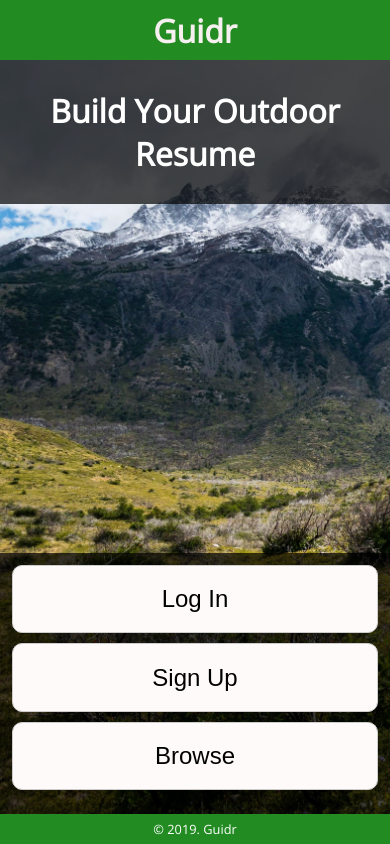
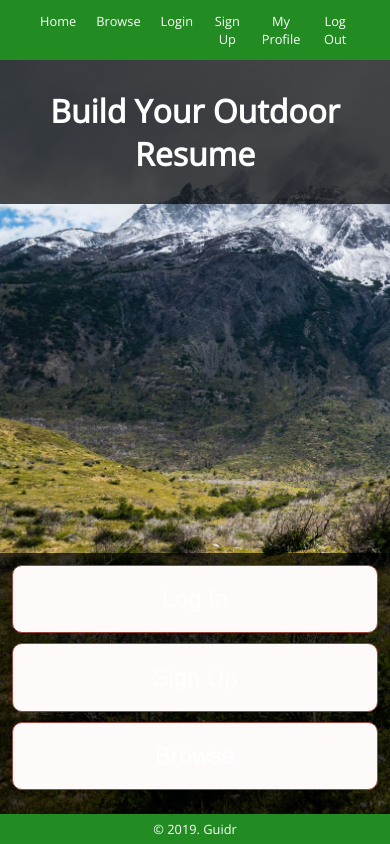
Before and after one commit to Build-Week-FT-Guidr/front-end, a React (Create React App) app in the folder guidr/: page / in a window 390 px wide. Built offline with nearby package versions, Linux system fonts and the light colour scheme; no server answers.

Commit message:
Updated home button styles and navigation link styles

```diff
--- a/guidr/src/sass/Home.scss
+++ b/guidr/src/sass/Home.scss
@@ -36,10 +36,8 @@
   padding: 3% 0;
   width: 100%;
 
-
-
   a {
-    color: #000;
+    color: #fff;
     text-decoration: none;
     padding: 0;
     margin: 0 3%;
@@ -48,14 +46,19 @@
       align-items: center;
       padding: 1.2rem;
       font-size: 1.5rem;
-      border: 1px solid #ccc;
+      border: 1px solid #98473e;
       border-radius: 10px;
       width: 100%;
       margin: 0 5%;
+      background-color: #98473e;
+      color: #fff;
+      cursor: pointer;
 
       &:hover {
-        box-shadow: 1px 1px 10px snow;
-        cursor: pointer;
+        background-color: #88958d;
+        color: #fff;
+        border: 1px solid #88958d;
+        box-shadow: 1px 3px 10px #152614;
       }
     }
   }
@@ -72,6 +75,5 @@
         background-color: snow;
       }
     }
-
   }
 }
--- a/guidr/src/sass/NavigationLinks.scss
+++ b/guidr/src/sass/NavigationLinks.scss
@@ -6,8 +6,10 @@
   height: 60px;
   background-color: #228b22;
 
-  @media only screen and (max-width: 550px) {
-    justify-content: center;
+  h1 {
+    @media only screen and (max-width: 800px) {
+      display: none;
+    }
   }
 
   .links-container {
@@ -15,17 +17,24 @@
     width: 80%;
     justify-content: flex-end;
 
+    @media only screen and (max-width: 800px) {
+      width: 100%;
+      justify-content: space-evenly;
+    }
+
     a {
-      padding: 30px;
+      padding: 20px;
       text-decoration: none;
       color: #fff;
 
       &:hover {
         color: #ff7b31;
       }
-    }
-    @media only screen and (max-width: 550px) {
-      display: none;
+
+      @media only screen and (max-width: 650px) {
+        padding: 10px;
+        font-size: 0.8rem;
+      }
     }
   }
 }
```
